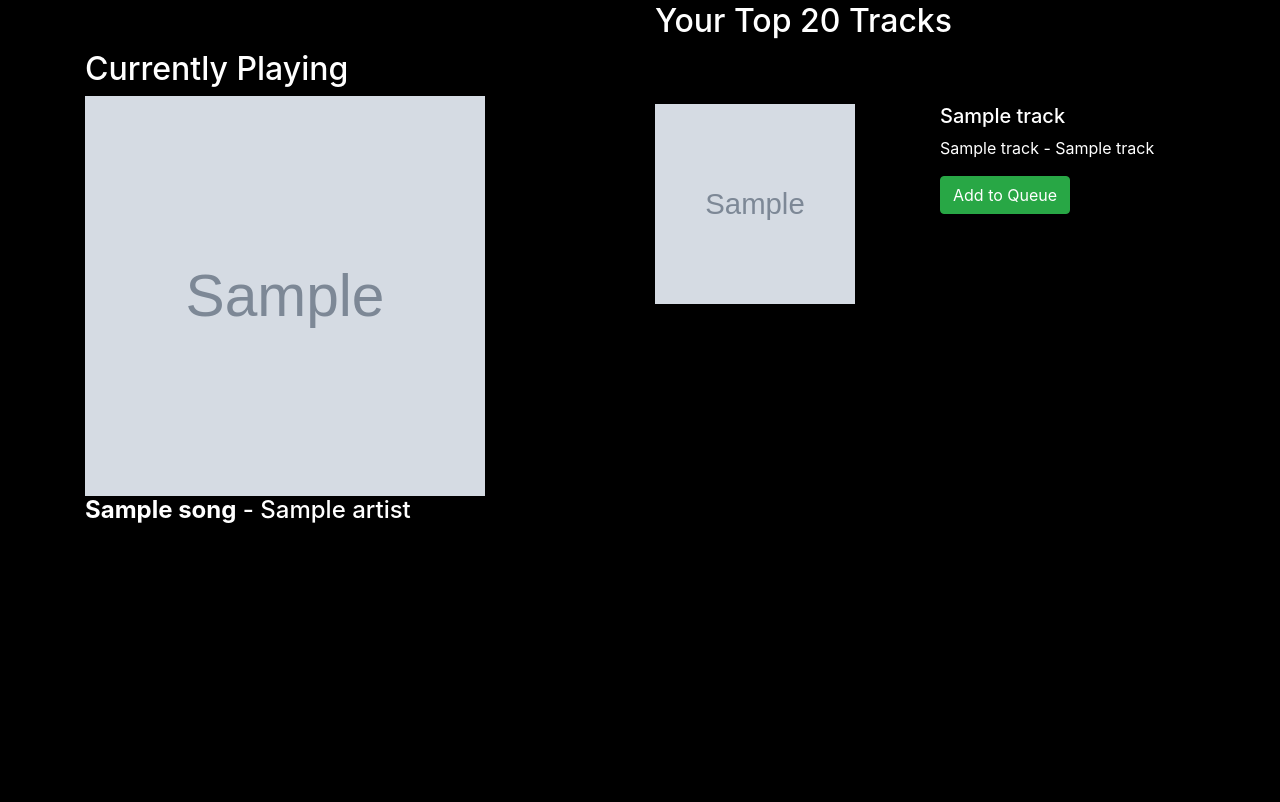
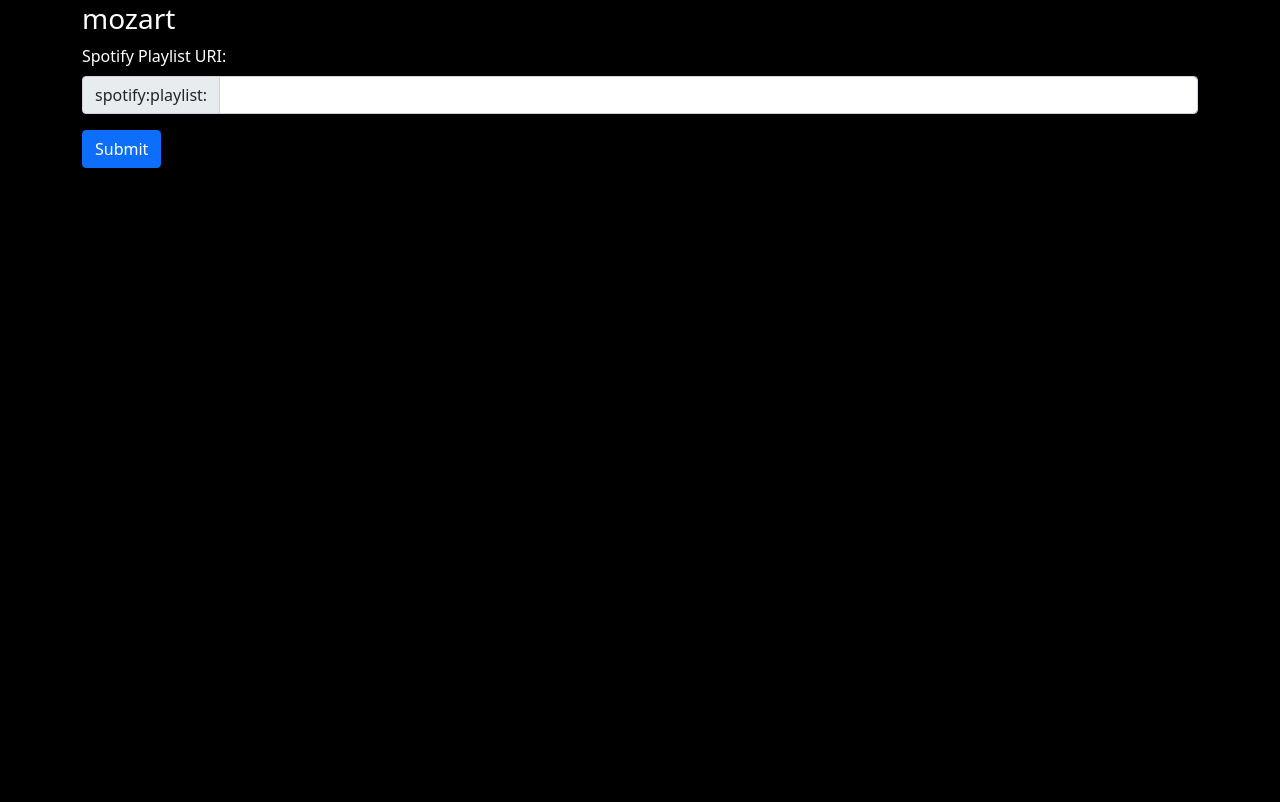
Before and after one commit to ColeBallard/mozart, a Python web app: template flask/app/templates/top_tracks.html in a window 1280 px wide. Shown: the part 46-848 px from the top of the page. After the commit the page ends 214 px from the top, so only its background shows below. Run offline with Jinja, Linux system fonts and the light colour scheme; the template is opened without the code that fills it: most values are stand-ins (such as "Sample title", 1, 10 or a date in 2020); grey boxes marked "Sample" are stand-in pictures; some libraries are stand-ins or nearby versions.

Commit message:
finished min frontend

```diff
--- a/flask/app/templates/base.html
+++ b/flask/app/templates/base.html
@@ -1,6 +1,6 @@
 <!doctype html>
-<title>{% block title %}{% endblock %} Spotify Flask Tutorial</title>
-<link rel="stylesheet" href="https://stackpath.bootstrapcdn.com/bootstrap/4.4.1/css/bootstrap.min.css" integrity="sha384-Vkoo8x4CGsO3+Hhxv8T/Q5PaXtkKtu6ug5TOeNV6gBiFeWPGFN9MuhOf23Q9Ifjh" crossorigin="anonymous">
+<title>Mozart</title>
+<link href="https://cdn.jsdelivr.net/npm/bootstrap@5.0.0-beta3/dist/css/bootstrap.min.css" rel="stylesheet" integrity="sha384-eOJMYsd53ii+scO/bJGFsiCZc+5NDVN2yr8+0RDqr0Ql0h+rP48ckxlpbzKgwra6" crossorigin="anonymous">
 <link type="text/css" rel="stylesheet" href="../static/style.css">
 <section class="content">
   <header class="mt-10 ml-5">
--- a/flask/app/templates/top_tracks.html
+++ b/flask/app/templates/top_tracks.html
@@ -4,10 +4,24 @@
 {% endblock %}
 
 {% block content %}
-    <div class="container">
-        <div class="row">
+    <div class="container text-white">
+        <div class="mx-auto">
+          <h3>mozart</h3>
+          <form id="form">
+            <label class="form-label">Spotify Playlist URI:</label>
+            <div class="input-group mb-3">
+              <span class="input-group-text">spotify:playlist:</span>
+              <input type="text" class="form-control" id="spotify-uri">
+            </div>
+            <button type="submit" class="btn btn-primary">Submit</button>
+          </form>
+        </div>
+    </div>
+{% endblock %}
+
+<!-- <div class="row">
   <div class="col-6 mt-5">
-                <h2 class="text-white">Currently Playing</h2>
+      <h2 class="text-white">Currently</h2>
       <img width=400px height= 400px src="{{current_playing.image}}">
       <h4 class="text-white">
           <b>{{current_playing.song}}</b> - {{current_playing.artist}}
@@ -34,6 +48,4 @@
           {% endfor %}
       </div>
   </div>
-        </div>
-    </div>
-{% endblock %}
+</div> -->
```
Lines whose indentation alone changed are shown as unchanged.
